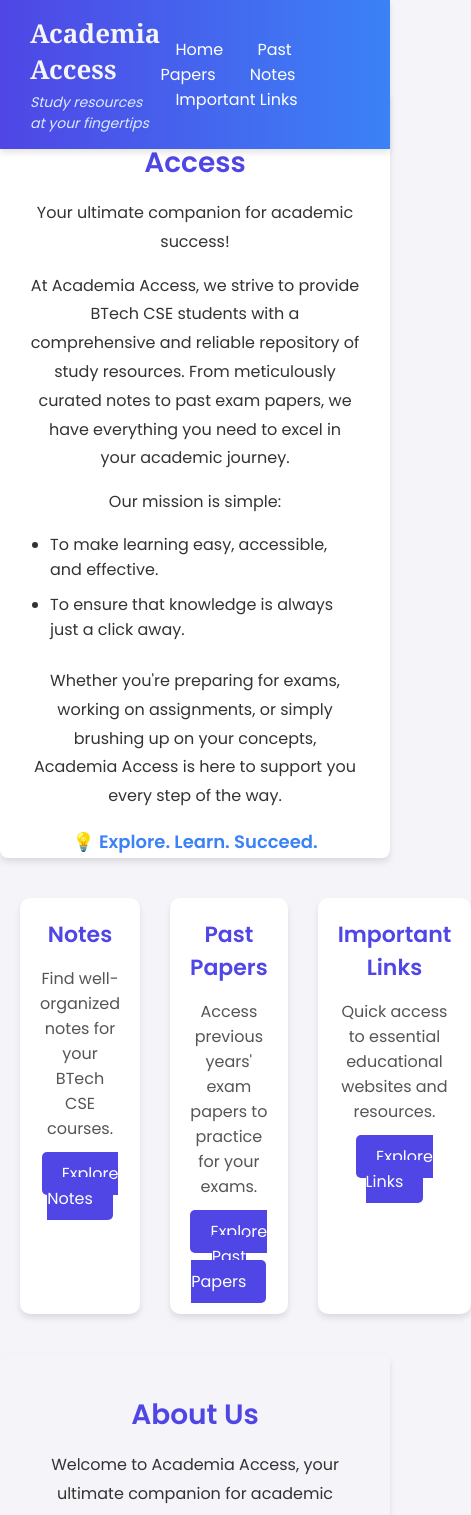
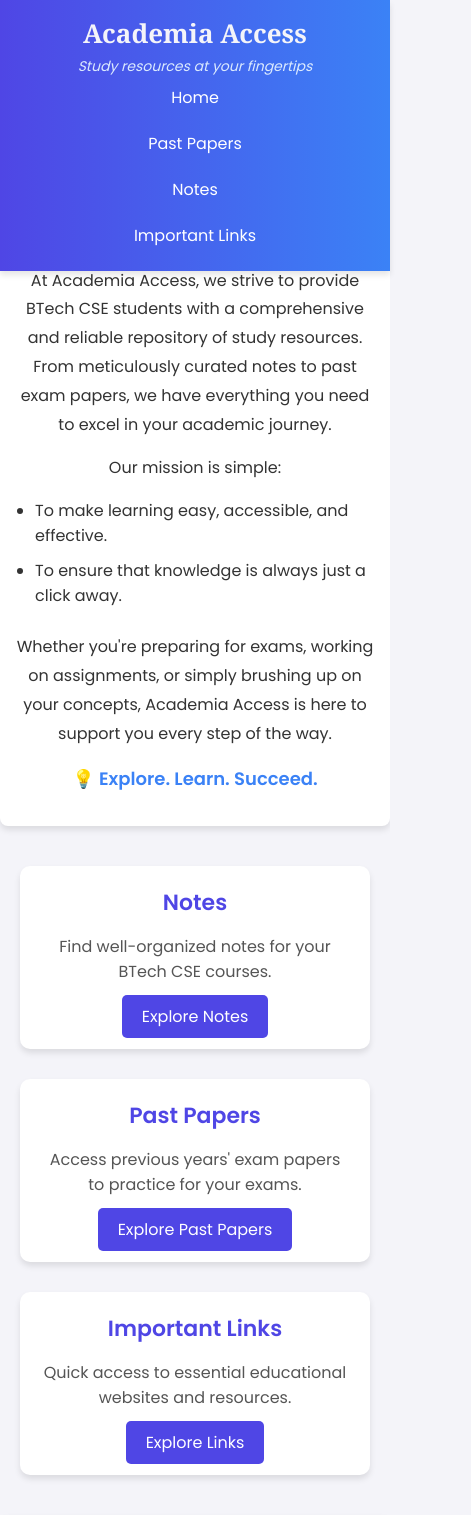
Before and after one commit to ShivamR8972/Academia-Access, a plain HTML site: page index.html in a window 390 px wide. Shown: the top 1515 px of the page, 471 px wide, since content can reach past the window. Drawn offline with Linux system fonts and the light colour scheme; a web font is replaced by a local one.

Commit message:
retrieve4

```diff
--- a/styles.css
+++ b/styles.css
@@ -26,6 +26,7 @@ body {
   left: 0;
   width: 100%;
   z-index: 1000; /* Ensures navbar stays on top */
+  flex-wrap: warp;
 }
 
 .navbar .branding h1 {
@@ -39,6 +40,11 @@ body {
   font-style: italic;
   font-size: 14px;
   color: #dbeafe;
+}
+
+.nav-links {
+  display: flex;
+  gap: 10px; /* Added spacing between links */
 }
 
 .nav-links a {
@@ -101,7 +107,7 @@ body {
 /* Content Section */
 .content {
   display: grid;
-  grid-template-columns: repeat(3, 1fr);
+  grid-template-columns: repeat(auto-fit, minmax(250px, 1fr));
   gap: 30px;
   max-width: 1200px;
   margin: 40px auto;
@@ -226,7 +232,7 @@ h2, h3, h4 {
 
 .notes-cards {
   display: grid;
-  grid-template-columns: repeat(4, 1fr);
+  grid-template-columns: repeat(auto-fit, minmax(200px, 1fr));
   gap: 20px;
   margin-top: 20px;
 }
@@ -327,3 +333,32 @@ a {
   text-decoration: none;
   color: black;
 }
+
+@media screen and (max-width: 768px) {
+  .navbar {
+    flex-direction: column; /* Stack navbar content vertically */
+    text-align: center;
+  }
+
+  .nav-links {
+    flex-direction: column; /* Stack nav links vertically */
+    gap: 5px; /* Reduce gap between links */
+  }
+
+  .introduction {
+    padding: 15px; /* Reduced padding for smaller screens */
+    margin: 10px auto; /* Adjusted margins for better fit */
+  }
+
+  .content {
+    grid-template-columns: 1fr; /* Single-column layout for small screens */
+  }
+
+  .notes-cards {
+    grid-template-columns: 1fr; /* Single-column layout for small screens */
+  }
+
+  .about-us {
+    padding: 15px; /* Reduced padding for smaller screens */
+  }
+}
```
